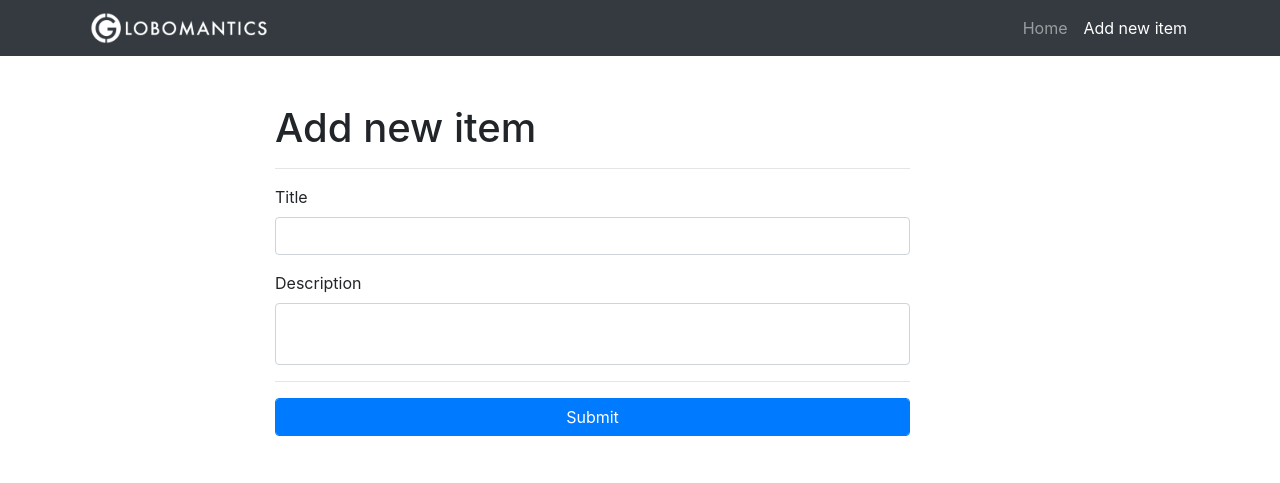
After one commit to maroskukan/flask-webforms, a Flask app: page /item/new in a window 1280 px wide. The commit adds this page. Shown: the top 483 px of the page. Run offline with Flask 2, Linux system fonts and the light colour scheme; some libraries are stand-ins or nearby versions.

Commit message:
Add template and route for new_item

```diff
--- a/src/app.py
+++ b/src/app.py
@@ -1,7 +1,8 @@
 #!/usr/bin/env python
 # -*- coding: utf-8 -*-
 
-from flask import Flask, render_template
+from flask import Flask, render_template, request, redirect, url_for
+#import pdb
 import os
 
 app = Flask(__name__)
@@ -10,6 +11,21 @@ app = Flask(__name__)
 def home():
     return render_template("home.html")
 
+@app.route('/item/new', methods=["GET", "POST"])
+def new_item():
+    #pdb.set_trace()
+    if request.method == "POST":
+        # Process the form data
+        print("Form data:")
+        print("Title: {}, Description: {}".format(
+            request.form.get("title"), request.form.get("description")
+        ))
+        # Redirect to home page
+        return redirect(url_for("home"))
+
+    return render_template("new_item.html")
+
+
 if __name__ == '__main__':
     port = int(os.environ.get('PORT', 5000))
     app.run(host='0.0.0.0', port=port)
--- a/src/static/css/style.css
+++ b/src/static/css/style.css
@@ -14,3 +14,7 @@ body {
 a:hover {
     text-decoration: none;
 }
+
+textarea {
+    resize: none;
+}
--- a/src/templates/base.html
+++ b/src/templates/base.html
@@ -27,8 +27,8 @@
           <li class="nav-item {{ 'active' if active_page == 'home' else '' }}">
             <a href="{{ url_for('home') }}" class="nav-link">Home</a>
           </li>
-          <li class="nav-item">
-            <a href="#" class="nav-link">Add new item</a>
+          <li class="nav-item {{ 'active' if active_page == 'new_item' else '' }}">
+            <a href="{{ url_for('new_item') }}" class="nav-link">Add new item</a>
           </li>
         </ul>
       </div>
--- /dev/null
+++ b/src/templates/new_item.html
@@ -0,0 +1,23 @@
+{% extends 'base.html' %}
+{% set active_page = 'new_item' %}
+{% block title %}Add new item - {% endblock %}
+
+{% block content %}
+<div class="row">
+    <div class="col-lg-7 offset-lg-2 my-5">
+        <h1>Add new item</h1><hr>
+        <form method="POST" action="{{ url_for('new_item') }}">
+            <div class="form-group">
+                <label>Title</label>
+                <input class="form-control" type="text" name="title">
+            </div>
+            <div class="form-group">
+                <label>Description</label>
+                <textarea class="form-control" name="description" row="3"></textarea>
+            </div>
+            <hr>
+            <input class="btn btn-primary form-control" type="submit" value="Submit">
+        </form>
+    </div>
+</div>
+{% endblock %}
```
